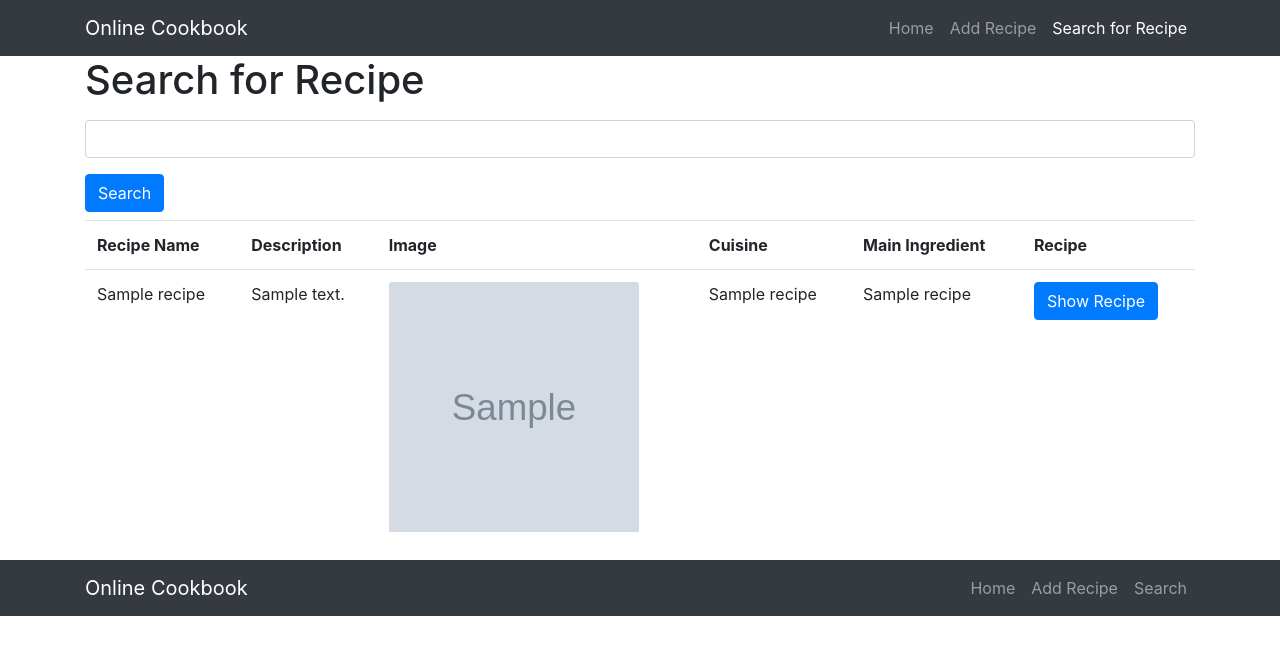
After one commit to AlexLimWY/data-centric-assignment, a Flask app: template templates/search.html in a window 1280 px wide. The commit adds this page. Shown: the top 655 px of the page. Run offline with Flask 2, Linux system fonts and the light colour scheme; the template is opened without the code that fills it: most values are stand-ins (such as "Sample title", 1, 10 or a date in 2020); grey boxes marked "Sample" are stand-in pictures; some libraries are stand-ins or nearby versions.

Commit message:
added search page

```diff
--- a/app.py
+++ b/app.py
@@ -172,6 +172,41 @@ def delete(recipe_id):
     cursor.close();
     return redirect('/')
 
+@app.route('/search')
+def search():
+    if 'search' not in request.args:
+        sql = """
+        SELECT Recipe.recipe_id, Recipe.recipe_name, Recipe.description, Recipe.cooking_instructions, Cuisine.cuisine_name, Recipe.image, Author.author_name, Author_country_of_origin.author_country_of_origin_name,
+        Ingredient.ingredient_name, Allergen.allergen_name
+        FROM  `Recipe`
+        JOIN Cuisine ON Recipe.cuisine_id = Cuisine.cuisine_id
+        JOIN Author ON Recipe.author_id = Author.author_id
+        JOIN Author_country_of_origin ON Author.author_country_of_origin_id = Author_country_of_origin.author_country_of_origin_id
+        JOIN Recipe_ingredient ON Recipe.recipe_id = Recipe_ingredient.recipe_id
+        JOIN Ingredient ON Recipe_ingredient.ingredient_id = Ingredient.ingredient_id
+        JOIN Recipe_allergen ON Recipe.recipe_id = Recipe_allergen.recipe_id
+        JOIN Allergen ON Recipe_allergen.allergen_id = Allergen.allergen_id
+        """
+    else:
+        search_for = request.args['search']
+        sql = """
+        SELECT Recipe.recipe_id, Recipe.recipe_name, Recipe.description, Recipe.cooking_instructions, Cuisine.cuisine_name, Recipe.image, Author.author_name, Author_country_of_origin.author_country_of_origin_name,
+        Ingredient.ingredient_name, Allergen.allergen_name
+        FROM  `Recipe`
+        JOIN Cuisine ON Recipe.cuisine_id = Cuisine.cuisine_id
+        JOIN Author ON Recipe.author_id = Author.author_id
+        JOIN Author_country_of_origin ON Author.author_country_of_origin_id = Author_country_of_origin.author_country_of_origin_id
+        JOIN Recipe_ingredient ON Recipe.recipe_id = Recipe_ingredient.recipe_id
+        JOIN Ingredient ON Recipe_ingredient.ingredient_id = Ingredient.ingredient_id
+        JOIN Recipe_allergen ON Recipe.recipe_id = Recipe_allergen.recipe_id
+        JOIN Allergen ON Recipe_allergen.allergen_id = Allergen.allergen_id
+        WHERE Recipe.recipe_name LIKE '%""" + search_for + "%'"
+
+    cursor = pymysql.cursors.DictCursor(conn)
+    cursor.execute(sql)
+    recipes = cursor.fetchall()
+    return render_template('search.html', recipes=recipes)
+
 if __name__ == '__main__':
     app.run(host=os.environ.get('IP'),
             port=int(os.environ.get('PORT')),
--- a/templates/layout.html
+++ b/templates/layout.html
@@ -34,8 +34,8 @@
           <li class="nav-item {{ 'active' if active_page == 'add' else '' }}">
             <a class="nav-link" href="{{ url_for('add') }}">Add Recipe</a>
           </li>
-          <li class="nav-item">
-            <a class="nav-link" href="#">Search</a>
+          <li class="nav-item {{ 'active' if active_page == 'search' else '' }}">
+            <a class="nav-link" href="{{ url_for('search') }}">Search for Recipe</a>
           </li>
         </ul>
       </div>
--- /dev/null
+++ b/templates/search.html
@@ -0,0 +1,110 @@
+{% extends 'layout.html' %}
+{% set active_page = "search" %}
+
+{%block title%}Search for Recipe{%endblock%}
+
+{% block maincontent %}
+    <div class='container'>
+        <form method='GET' class='form  mb-2'>
+            <div class='form-group'>
+                <h1><label>Search for Recipe</label></h1>
+                <input type='text' class='form-control' name='search' />
+            </div>
+            <input type='submit' value='Search' class='btn btn-primary'/>
+        </form>
+        <table class='table'>
+            <tr>
+                <th>
+                    Recipe Name
+                </th>
+                <th>
+                    Description
+                </th>
+                <th>
+                    Image
+                </th>
+                <th>
+                    Cuisine
+                </th>
+                <th>
+                    Main Ingredient
+                </th>
+                <th>
+                    Recipe
+                </th>
+            </tr>
+            {% for r in recipes %}
+            <tr>
+                <td>
+                    {{ r['recipe_name'] }}
+                </td>
+                <td>
+                    {{ r['description'] }}
+                </td>
+                <td>
+                    <img class="mx-auto card-img-top" src="static/{{r.image}}" alt="Card image cap" style="width:250px;height:250px;">
+                </td>
+                <td>
+                    {{ r['cuisine_name'] }}
+                </td>
+                <td>
+                    {{ r['ingredient_name'] }}
+                </td>
+                <td>
+                    <!-- Button to Open the Modal -->
+                    <button type="button" class="btn btn-primary" data-toggle="modal" data-target="#re-{{r.recipe_id}}">
+                    Show Recipe
+                    </button>
+
+                    <!-- The Modal -->
+                      <div class="modal" id="re-{{r.recipe_id}}">
+                        <div class="modal-dialog">
+                          <div class="modal-content">
+
+                            <!-- Modal Header -->
+                            <div class="modal-header">
+                              <h4 class="modal-title">{{r.recipe_name}}</h4>
+                              <button type="button" class="close" data-dismiss="modal">&times;</button>
+                            </div>
+
+                            <!-- Modal body -->
+                            <div class="modal-body">
+                              <p>
+                                <strong>Description: </strong>{{r.description|safe}}
+                              </p>
+                              <p>
+                                <strong>Main Ingredient: </strong>{{r.ingredient_name|safe}}
+                              </p>
+                              <p>
+                                <strong>Allergen: </strong>{{r.allergen_name|safe}}
+                              </p>
+                              <p>
+                                <strong>Cuisine: </strong>{{r.cuisine_name|safe}}
+                              </p>
+                              <br>
+                              <h5>Cooking Instructions: </h5>
+                              <p>
+                                {{r.cooking_instructions|safe}}
+                              </p>
+                              <p>
+                                <strong>Author's Name: </strong>{{r.author_name|safe}}
+                              </p>
+                              <p>
+                                <strong>Author's Country of Origin: </strong>{{r.author_country_of_origin_name|safe}}
+                              </p>
+                            </div>
+
+                            <!-- Modal footer -->
+                            <div class="modal-footer">
+                              <button type="button" class="btn btn-danger" data-dismiss="modal">Close</button>
+                            </div>
+
+                          </div>
+                        </div>
+                      </div>
+                </td>
+            </tr>
+            {% endfor %}
+        </table>
+    </div>
+{% endblock %}
```
